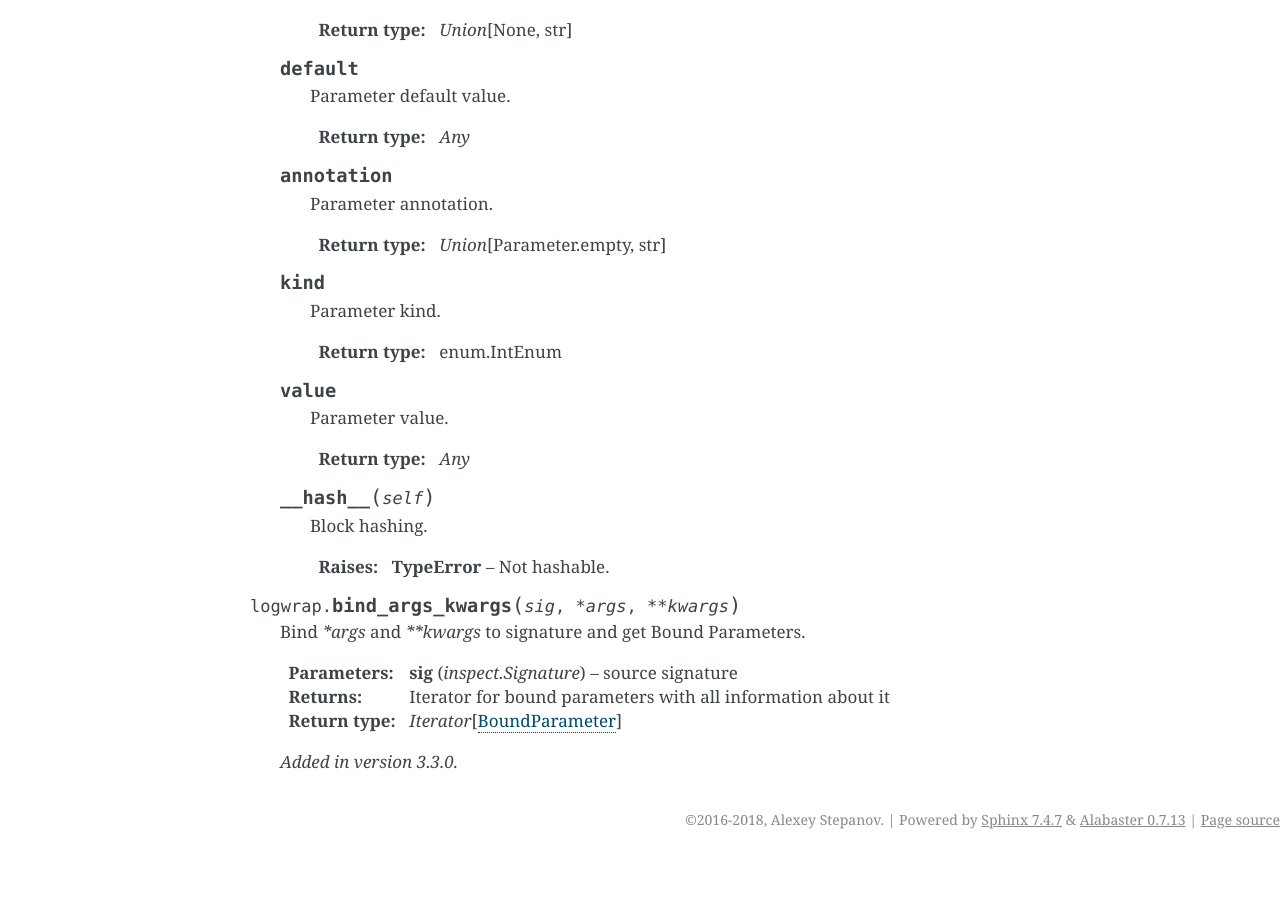
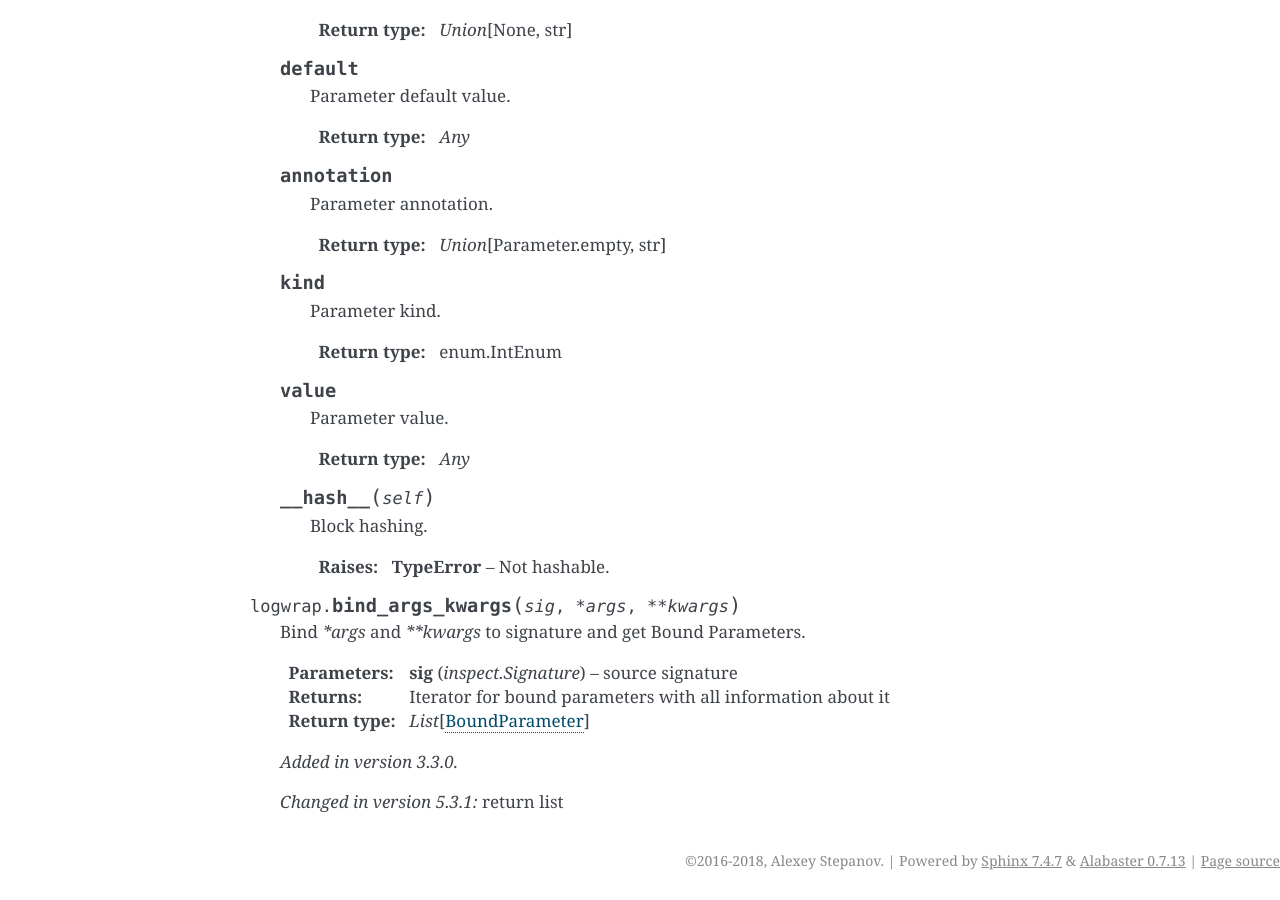
Before and after one commit to python-useful-helpers/logwrap, a Sphinx documentation site: the page built from doc/source/logwrap.rst, in a window 1280 px wide and 900 px high, scrolled down 3129 px. Built offline with Sphinx 7.4.7, drawn with Linux system fonts in a browser that asks for light colours; before the commit the page ends 3988 px from its top, so only the background shows below that.

Commit message:
Extra cythonize internals
bind_args_kwargs return list and use less memory

Signed-off-by: Alexey Stepanov <penguinolog@gmail.com>

```diff
--- a/doc/source/logwrap.rst
+++ b/doc/source/logwrap.rst
@@ -207,6 +207,7 @@ API: Decorators: `LogWrap` class and `logwrap` function.
     :param sig: source signature
     :type sig: inspect.Signature
     :return: Iterator for bound parameters with all information about it
-    :rtype: typing.Iterator[BoundParameter]
+    :rtype: typing.List[BoundParameter]
 
     .. versionadded:: 3.3.0
+    .. versionchanged:: 5.3.1 return list
```
Also changed, not shown: 6 other files.
